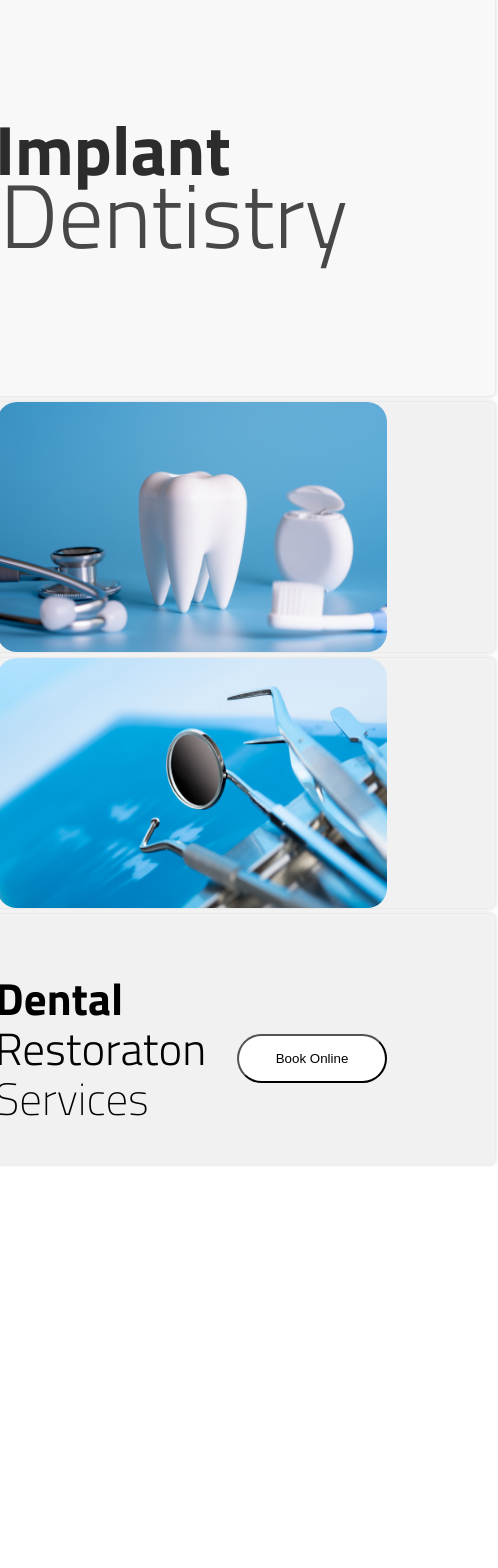
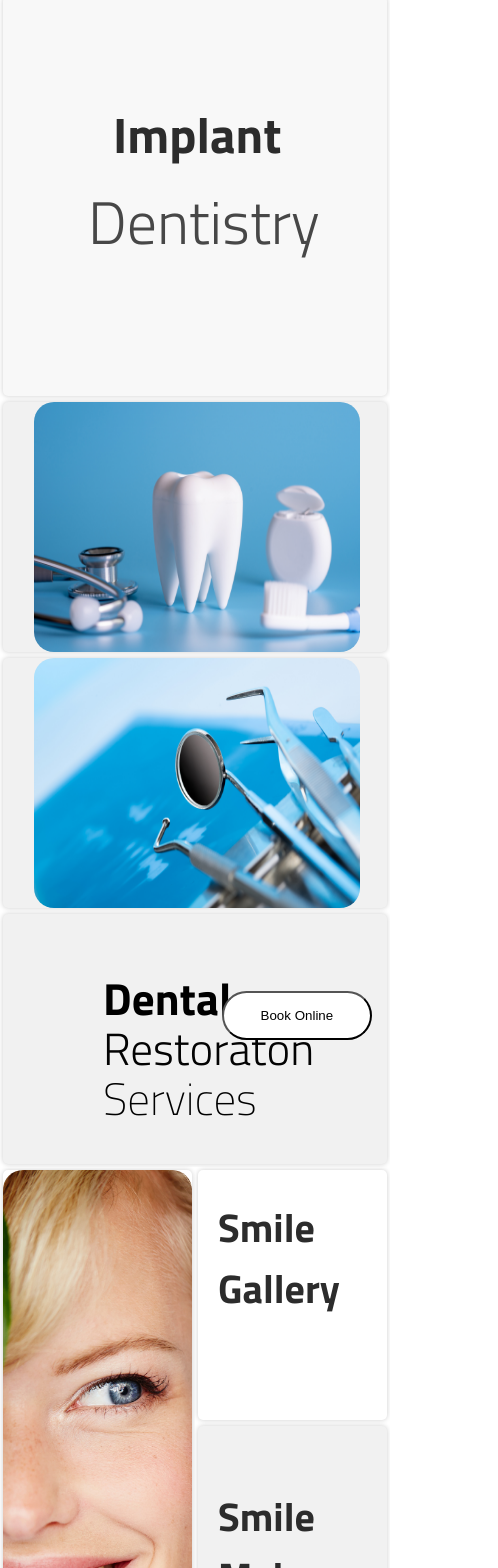
Before and after one commit to malith1997/dental1, a React (Create React App) app: page / in a window 390 px wide. Shown: the part 87-1655 px from the top of the page, 498 px wide, since content can reach past the window. Before the commit the page ends 1254 px from the top, so only its background shows below. Built offline with nearby package versions, Linux system fonts and the light colour scheme.

Commit message:
responsive socond screen

```diff
--- a/src/Styles/main.css
+++ b/src/Styles/main.css
@@ -64,6 +64,10 @@ header .nav-btn{
   flex-wrap: wrap;
 }
 
+
+
+
+
 .card-01{
   background: #03D29F;
   position: relative;
@@ -112,14 +116,67 @@ header .nav-btn{
   background: #ffffff;
   position: relative;
   flex: 1;
+  max-width: 100%;
+  height: 100%;
+
 
 }
+
+.card-07{
+  background: #ffffff;
+  position: relative;
+  flex: 1;
+  max-width: 100%;
+  height: 657px;
+  margin: 3px;
+  border-radius: 5px;
+  box-shadow: 0 0 5px rgba(0,0,0,0.2);
+}
+
+
+.card-08{
+  background: #ffffff;
+  position: relative;
+  flex: 1;
+  max-width: 100%;
+  height: 250px;
+  margin: 3px;
+  border-radius: 5px;
+  box-shadow: 0 0 5px rgba(0,0,0,0.2);
+}
+
+.card-09{
+  background: #f1f1f1;
+  position: relative;
+  flex: 1;
+  max-width: 100%;
+  height: 400px;
+  margin: 3px;
+  border-radius: 5px;
+  box-shadow: 0 0 5px rgba(0,0,0,0.2);
+}
+
+
+
+
+
+
 
 .img3{
   width: 100%;
   height: 100%;
   position: relative;
+  object-fit: cover;
 }
+
+.img8{
+  width: 100%;
+  height: 100%;
+  position: relative;
+  border-radius: 30px;
+
+}
+
 
 .topic1{
   font-size: 80px;
@@ -179,6 +236,33 @@ header .nav-btn{
     position: absolute;
 
 
+
+    }
+
+    .text10{
+      color: #2c2c2c;
+      margin-left: 40px;
+      font-size: 60px;
+      font-weight: 100px;
+      position: absolute;
+
+      }
+
+    .text11{
+        color: #2c2c2c;
+        margin-left: 40px;
+        font-size: 90px;
+        font-weight: 100px;
+        position: absolute;
+
+    }
+    .text12{
+          color: #2c2c2c;
+          margin-left: 40px;
+          margin-top: 150px;
+          font-size: 90px;
+          font-weight: 100px;
+          position: absolute;
 
     }
 
@@ -253,32 +337,19 @@ header .nav-btn{
           display: none;
         }
         .img3{
-          width: 65%;
-          margin-left: 17%;
+          width: 100%;
+          margin-left: 0%;
           border-radius: 20px;
         }
 
-        .text1{
-          color: #2c2c2c;
-          text-align: center;
-          margin: 100px;
-          font-size: 70px;
-          font-weight: 100px;
-
-
-          }
-
-          .text2{
-          color: #474747;
-          margin-left: 105px;
-          margin-top: 150px;
-          font-size: 90px;
-          font-weight: 500;
-          position: absolute;
+        .img8{
+          width: 85%;
+          margin-left: 8%;
+          border-radius: 20px;
+        }
 
 
 
-          }
 
           .button1{
 
@@ -296,8 +367,59 @@ header .nav-btn{
             }
 
 
+            .text1{
+              color: #2c2c2c;
+              text-align: center;
+              margin: 100px;
+              font-size: 50px;
+              font-weight: 100px;
+              margin-left: 110px;
 
 
+
+              }
+
+              .text2{
+              color: #474747;
+              margin-left: 85px;
+              margin-top: 180px;
+              font-size: 60px;
+              font-weight: 500;
+              position: absolute;
+
+
+
+              }
+
+
+
+            .text10{
+              color: #2c2c2c;
+              margin-left: 20px;
+              font-size: 40px;
+              font-weight: 100px;
+              position: absolute;
+
+              }
+
+            .text11{
+                color: #2c2c2c;
+                margin-left: 20px;
+                margin-top: 60px;
+                font-size: 40px;
+                font-weight: 100px;
+                position: absolute;
+
+            }
+            .text12{
+                  color: #2c2c2c;
+                  margin-left: 20px;
+                  margin-top: 120px;
+                  font-size: 40px;
+                  font-weight: 100px;
+                  position: absolute;
+
+            }
 
 
 
--- a/src/component/Hero.js
+++ b/src/component/Hero.js
@@ -8,27 +8,6 @@ import Img2 from "../Img/img6.png";
 export default function Hero() {
   return (
     <div>
-        {/* <section>
-        <div className='container'>
-
-                <div className='row1'>
-                    <div className='card-03'>fffffffff</div>
-
-                </div>
-
-                <div className='row2'>
-                    <div className='card-02'>dddddddd</div>
-                    <div className='card-02'>eeeeeeeee</div>
-                </div>
-
-                <div className='row3'>
-                <div className='card-03'>fffffffff</div>
-
-                </div>
-        </div>
-        </section> */}
-
-
 
         <div className='row2'>
                     <div className='card-05'>
@@ -42,8 +21,8 @@ export default function Hero() {
                         </div>
 
                         <div className='row2'>
-                            <div className='card-02'><Image className="img3" src={Img1} alt="img" /></div>
-                            <div className='card-02'><Image className="img3" src={Img2} alt="img" /></div>
+                            <div className='card-02'><Image className="img8" src={Img1} alt="img" /></div>
+                            <div className='card-02'><Image className="img8" src={Img2} alt="img" /></div>
                         </div>
 
                         <div className='row3'>
--- a/src/component/Hero1.js
+++ b/src/component/Hero1.js
@@ -1,10 +1,68 @@
 import React from 'react'
 import { Grid, GridItem } from '@chakra-ui/react'
+import "../Styles/main.css";
+import { ButtonGroup,Divider,Stack,Image,Heading,Text,Button,Card, CardHeader, CardBody, CardFooter } from '@chakra-ui/react';
+import Img3 from "../Img/smile.png";
+import Img1 from "../Img/img5.png";
+import Img2 from "../Img/img6.png";
+
+
 
 export default function Hero1() {
   return (
     <div>
 
+        <div className='row2'>
+
+                    <div className='card-05'>
+
+                    <div className='card-07'>
+                            <Image className="img3" src={Img3} alt="img" />
+                            </div>
+
+
+                    </div>
+
+
+
+                    <div className='card-05'>
+
+                        <div className='row3'>
+                        <div className='row1'>
+                            <div className='card-08'>
+                                <h1 className='text10'>Smile Gallery</h1>
+
+
+                            </div>
+
+                        </div>
+
+                        <div className='row2'>
+                            <div className='card-09'>
+                            <h1 className='text11'>Smile</h1>
+                            <h1 className='text12'>Makeover</h1>
+
+                            </div>
+
+                        </div>
+
+
+                        </div>
+
+
+                    </div>
+
+                    </div>
+
+
+
+                     <div className='row2'>
+                            <div className='card-02'><Image className="img8" src={Img1} alt="img" /></div>
+                            <div className='card-02'><Image className="img8" src={Img2} alt="img" /></div>
+                            <div className='card-02'><Image className="img8" src={Img1} alt="img" /></div>
+                            <div className='card-02'><Image className="img8" src={Img2} alt="img" /></div>
+                        </div>
+
 
     </div>
   )
--- a/src/pages/Home.js
+++ b/src/pages/Home.js
@@ -1,5 +1,6 @@
 import React from 'react'
 import Hero from '../component/Hero'
+import Hero1 from '../component/Hero1'
 import NavBar from '../component/NavBar'
 import "../Styles/main.css";
 
@@ -15,6 +16,7 @@ export default function Home() {
 
       <NavBar />
       <Hero />
+      <Hero1 />
 
 
 
```
Also changed, not shown: src/Img/smile.png (added).
